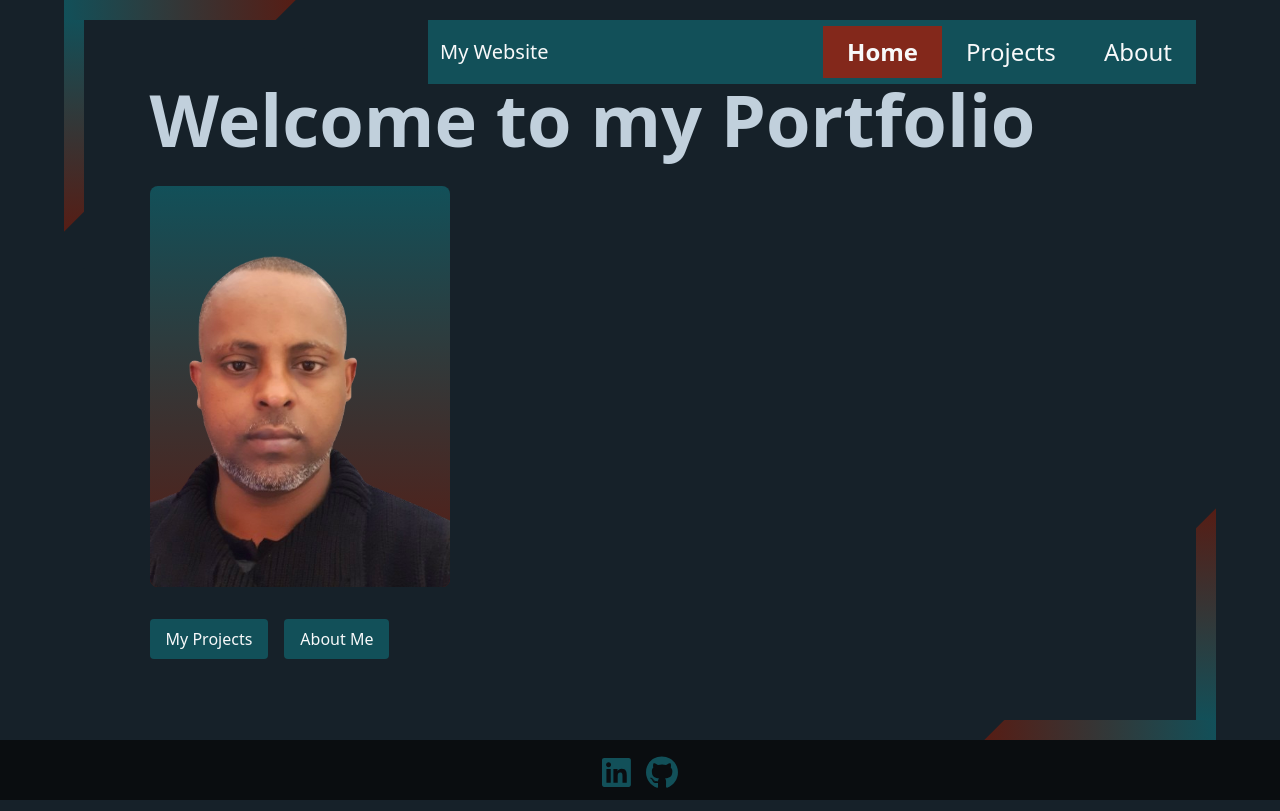
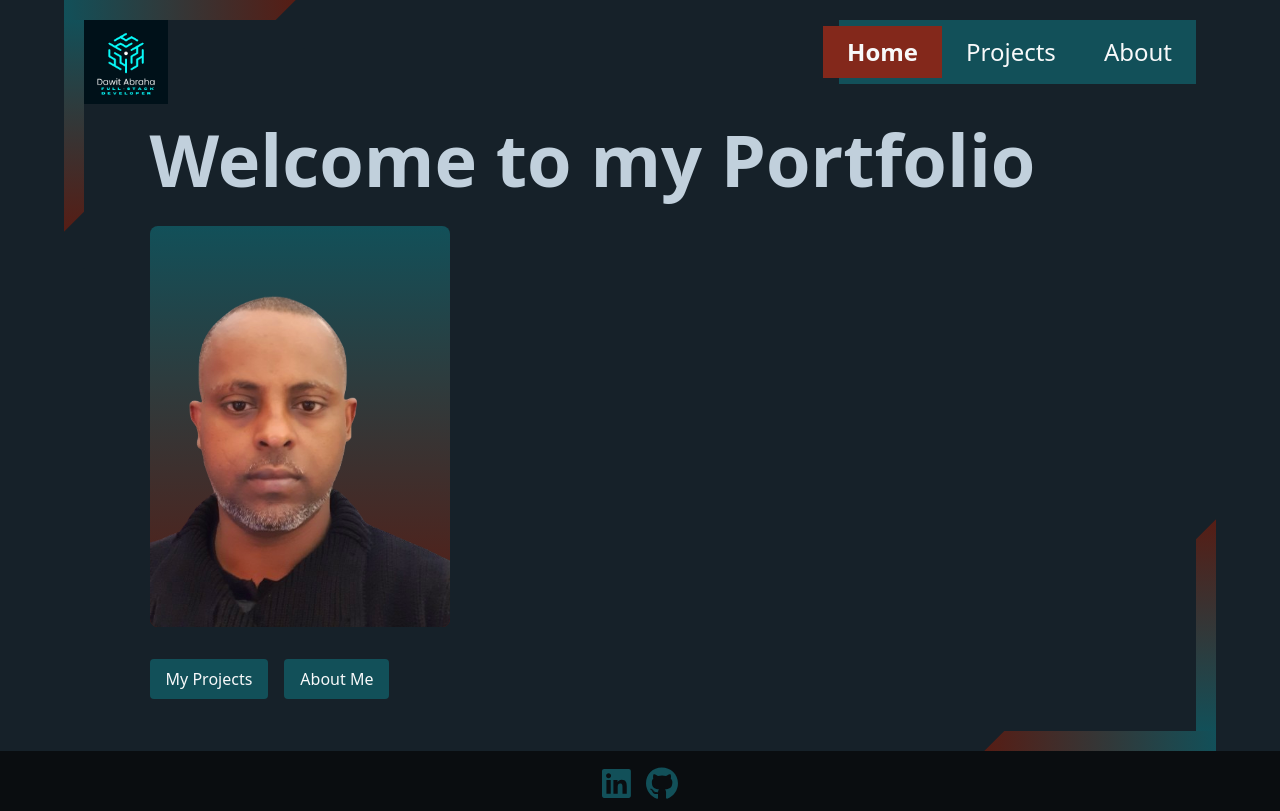
Before and after one commit to Dawit-Dev/Dawit-Portfolio-, a React (Create React App) app in the folder client/: page / in a window 1280 px wide. Built offline with nearby package versions, Linux system fonts and the light colour scheme; no server answers.

Commit message:
Adding custom made logo

```diff
--- a/client/src/components/navigation/Navbar.js
+++ b/client/src/components/navigation/Navbar.js
@@ -29,11 +29,12 @@ function Navbar() {
   }, []);
 
   return (
+    <>
+      <NavLink to="/">
+        <img src="/images/logo.png" alt="logo" className="logo" />
+      </NavLink>
       <header className="navbar custom-header navbar-expand-md border-0">
-      <div className="container-fluid">
-        <NavLink className="navbar-brand border-0 text-light" to="/">
-          My Website
-        </NavLink>
+        <div>
           <input
             id="menu__toggle"
             className="menu__toggle"
@@ -85,6 +86,7 @@ function Navbar() {
           )}
         </div>
       </header>
+    </>
   );
 }
 
--- a/client/src/components/navigation/navbar.css
+++ b/client/src/components/navigation/navbar.css
@@ -3,15 +3,29 @@
   top: 20px;
   right: 20px;
   width: 60%;
-  margin: auto;
   height: 64px;
   z-index: 5;
-  background-color: #125059;
+  /* background-color: #125059; */
   color: #c1d0dc;
-  align-items: center;
   display: flex;
   justify-content: space-between;
   align-items: center;
+}
+
+.logo {
+  height: 84px;
+  width: auto;
+  position: absolute;
+  top: 20px;
+  left: 20px;
+  transition: "all 0.2s ease-in-out"
+}
+
+.logo:hover {
+  /* transform: scale(1.8);
+  margin-left: 20px; */
+  height: 260px;
+  z-index: 10;
 }
 
 /* hamburger menu */
@@ -42,10 +56,10 @@
   align-items: center;
   justify-content: center;
   position: absolute;
-  top: 22px;
+  top: 18px;
   right: 24px;
-  width: 26px;
-  height: 26px;
+  width: 28px;
+  height: 28px;
   cursor: pointer;
   z-index: 1;
 }
@@ -56,7 +70,7 @@
   display: block;
   position: absolute;
   width: 100%;
-  height: 3px;
+  height: 4px;
   background-color: #591b12;
   transition-duration: 0.25s;
 }
@@ -76,7 +90,7 @@
   flex-direction: column;
   position: absolute;
   top: 84px;
-  right: -100%;
+  right: -110%;
   width: 100%;
   margin: 0;
   padding: 0;
@@ -120,10 +134,10 @@
     background-color: #83281b;
   }
 
-  .menu__btn {
+  /* .menu__btn {
     margin-left: 2rem;
     padding-bottom: 4px;
-  }
+  } */
 
   .menu__box {
     background-color: #591b12;
@@ -135,6 +149,10 @@
 }
 
 @media screen and (min-width: 768px) {
+  .navbar {
+    background-color: #125059;
+    width: 357px;
+  }
   .menu__box {
     flex-direction: row;
     width: max-content;
@@ -168,15 +186,24 @@
   .navbar {
     right: calc(5% + 20px);
   }
+  .logo {
+    left: calc(5% + 20px);
+  }
 }
 
 @media only screen and (min-width: 1348px) {
   .navbar {
     right: calc(10% + 20px);
   }
+  .logo {
+    left: calc(10% + 20px);
+  }
 }
 @media only screen and (min-width: 1648px) {
   .navbar {
     right: calc(15% + 20px);
   }
+  .logo {
+    left: calc(15% + 20px);
+  }
 }
--- a/client/src/pages/about/about.css
+++ b/client/src/pages/about/about.css
@@ -2,5 +2,5 @@
   position: relative;
   z-index: 4;
   padding-bottom: 80px;
-  margin-top: -174px;
+  margin-top: -164px;
 }
--- a/client/src/pages/home/home.css
+++ b/client/src/pages/home/home.css
@@ -2,7 +2,7 @@
   display: flex;
   flex-direction: column;
   justify-content: space-around;
-  margin-top: -164px;
+  margin-top: -124px;
   margin-left: 28px;
   margin-right: 28px;
 }
--- a/client/src/pages/projects/projects.css
+++ b/client/src/pages/projects/projects.css
@@ -2,7 +2,7 @@
   position: relative;
   z-index: 4;
   padding-bottom: 80px;
-  margin-top: -144px;
+  margin-top: -124px;
   color: black;
 }
 
```
Also changed, not shown: client/public/images/logo.png (added). Lines whose indentation alone changed are shown as unchanged.
